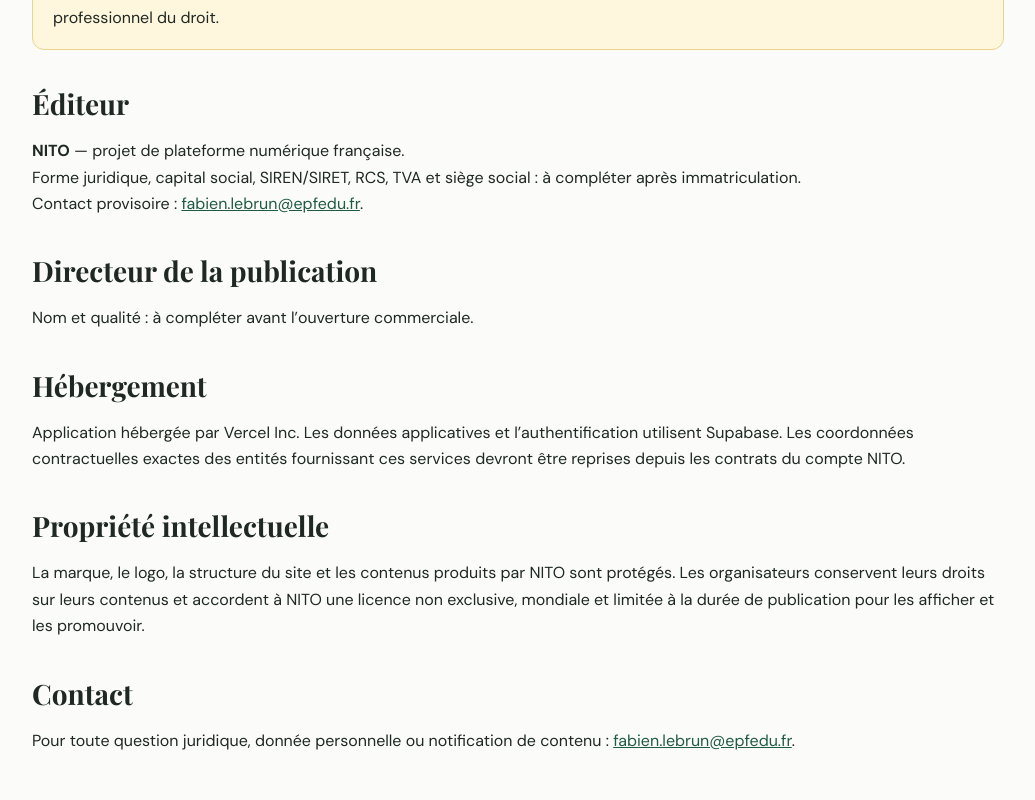
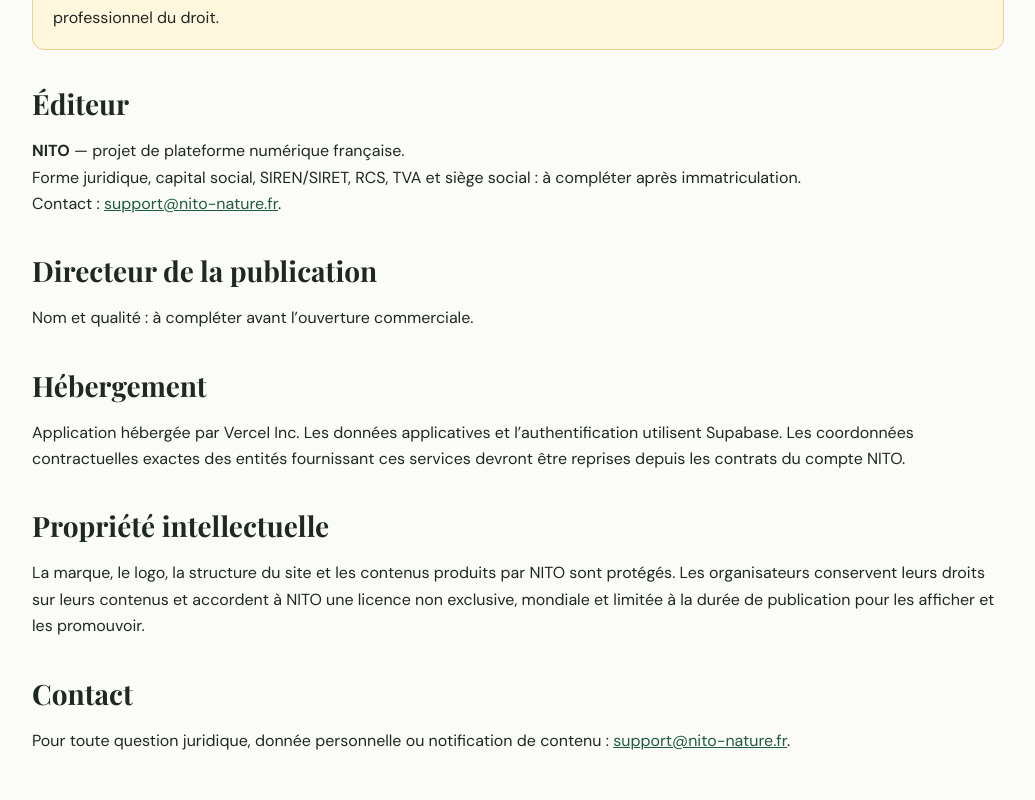
Before and after one commit to kingdadidou/nito, a Next.js app: page /mentions-legales in a window 1280 px wide. Shown: the part 420-1220 px from the top of the page, without its empty margins (122-1157 px from the left). Built offline with nearby package versions, Linux system fonts and the light colour scheme; no server answers; a web font is replaced by a local one.

Commit message:
Utilise l adresse support NITO

```diff
--- a/app/confidentialite/page.tsx
+++ b/app/confidentialite/page.tsx
@@ -2,7 +2,7 @@
 import {LegalDraftWarning} from "@/components/legal-draft-warning";
 export const metadata={title:"Politique de confidentialité"};
 export default function Privacy(){return <section className="page-shell narrow legal-page"><span className="eyebrow green">DONNÉES PERSONNELLES</span><h1>Politique de confidentialité</h1><p className="legal-version">Version du 4 août 2026.</p><LegalDraftWarning/>
-<h2>Responsable du traitement</h2><p>NITO est responsable des traitements décrits ci-dessous. Contact provisoire : <a href="mailto:fabien.lebrun@epfedu.fr">fabien.lebrun@epfedu.fr</a>.</p>
+<h2>Responsable du traitement</h2><p>NITO est responsable des traitements décrits ci-dessous. Contact : <a href="mailto:support@nito-nature.fr">support@nito-nature.fr</a>.</p>
 <h2>Données, finalités et durées</h2><div className="legal-table-wrap"><table className="legal-table"><thead><tr><th>Données</th><th>Usage et base légale</th><th>Durée indicative</th></tr></thead><tbody><tr><td>Compte et profil</td><td>Créer et sécuriser le compte — contrat</td><td>Compte actif, puis suppression ou archivage légal</td></tr><tr><td>Réservations et paiements</td><td>Exécuter, facturer et rembourser — contrat et obligations légales</td><td>10 ans pour les pièces comptables</td></tr><tr><td>Messages et signalements</td><td>Communication, sécurité et litiges — contrat et intérêt légitime</td><td>Compte actif, puis archivage nécessaire au litige, au plus 5 ans</td></tr><tr><td>Position et rendez-vous</td><td>Présenter et organiser la sortie — contrat</td><td>Durée de la sortie puis archivage limité</td></tr><tr><td>Documents organisateur</td><td>Vérifier les conditions d’activité — obligation légale et intérêt légitime</td><td>Durée de validité puis suppression, sauf litige</td></tr><tr><td>Journaux techniques</td><td>Sécurité et prévention des abus — intérêt légitime</td><td>12 mois maximum, sauf incident</td></tr></tbody></table></div>
 <h2>Destinataires et sous-traitants</h2><p>Les données sont accessibles aux personnes habilitées de NITO et, selon le service, à Supabase, Vercel, Stripe et au fournisseur cartographique. Le point de rendez-vous exact n’est communiqué qu’aux personnes autorisées après réservation.</p>
 <h2>Transferts hors Espace économique européen</h2><p>Certains prestataires peuvent traiter des données hors EEE. NITO doit vérifier et documenter les garanties applicables, telles qu’une décision d’adéquation ou les clauses contractuelles types.</p>
--- a/app/contact/page.tsx
+++ b/app/contact/page.tsx
@@ -1,2 +1,2 @@
 export const metadata={title:"Contact"};
-export default function Contact(){return <section className="page-shell narrow"><div className="form-intro"><span className="eyebrow green">CONTACT</span><h1>Contactez NITO</h1><p>L’équipe vous répond du lundi au vendredi. En cas de danger immédiat, contactez les services d’urgence.</p></div><form className="big-form" action="mailto:fabien.lebrun@epfedu.fr" method="post" encType="text/plain"><div className="two-cols"><label>Nom<input name="nom" required/></label><label>Adresse e-mail<input name="email" type="email" required/></label></div><label>Objet<select name="objet"><option>Question générale</option><option>Aide à la réservation</option><option>Annulation ou remboursement</option><option>Exercer mes droits sur mes données</option><option>Signaler un contenu ou un utilisateur</option><option>Contester une décision de modération</option></select></label><label>Message<textarea name="message" rows={7} required/></label><button className="primary wide">Envoyer le message</button><small className="payment-disclaimer">Ce formulaire ouvre votre logiciel de messagerie et utilise provisoirement l’adresse fabien.lebrun@epfedu.fr.</small></form></section>}
+export default function Contact(){return <section className="page-shell narrow"><div className="form-intro"><span className="eyebrow green">CONTACT</span><h1>Contactez NITO</h1><p>L’équipe vous répond du lundi au vendredi. En cas de danger immédiat, contactez les services d’urgence.</p></div><form className="big-form" action="mailto:support@nito-nature.fr" method="post" encType="text/plain"><div className="two-cols"><label>Nom<input name="nom" required/></label><label>Adresse e-mail<input name="email" type="email" required/></label></div><label>Objet<select name="objet"><option>Question générale</option><option>Aide à la réservation</option><option>Annulation ou remboursement</option><option>Exercer mes droits sur mes données</option><option>Signaler un contenu ou un utilisateur</option><option>Contester une décision de modération</option></select></label><label>Message<textarea name="message" rows={7} required/></label><button className="primary wide">Envoyer le message</button><small className="payment-disclaimer">Ce formulaire ouvre votre logiciel de messagerie et adresse votre message à support@nito-nature.fr.</small></form></section>}
--- a/app/mentions-legales/page.tsx
+++ b/app/mentions-legales/page.tsx
@@ -1,8 +1,8 @@
 import {LegalDraftWarning} from "@/components/legal-draft-warning";
 export const metadata={title:"Mentions légales"};
 export default function LegalNotices(){return <section className="page-shell narrow legal-page"><span className="eyebrow green">INFORMATIONS LÉGALES</span><h1>Mentions légales</h1><p className="legal-version">Version du 4 août 2026.</p><LegalDraftWarning/>
-<h2>Éditeur</h2><p><strong>NITO</strong> — projet de plateforme numérique française.<br/>Forme juridique, capital social, SIREN/SIRET, RCS, TVA et siège social : à compléter après immatriculation.<br/>Contact provisoire : <a href="mailto:fabien.lebrun@epfedu.fr">fabien.lebrun@epfedu.fr</a>.</p>
+<h2>Éditeur</h2><p><strong>NITO</strong> — projet de plateforme numérique française.<br/>Forme juridique, capital social, SIREN/SIRET, RCS, TVA et siège social : à compléter après immatriculation.<br/>Contact : <a href="mailto:support@nito-nature.fr">support@nito-nature.fr</a>.</p>
 <h2>Directeur de la publication</h2><p>Nom et qualité : à compléter avant l’ouverture commerciale.</p>
 <h2>Hébergement</h2><p>Application hébergée par Vercel Inc. Les données applicatives et l’authentification utilisent Supabase. Les coordonnées contractuelles exactes des entités fournissant ces services devront être reprises depuis les contrats du compte NITO.</p>
 <h2>Propriété intellectuelle</h2><p>La marque, le logo, la structure du site et les contenus produits par NITO sont protégés. Les organisateurs conservent leurs droits sur leurs contenus et accordent à NITO une licence non exclusive, mondiale et limitée à la durée de publication pour les afficher et les promouvoir.</p>
-<h2>Contact</h2><p>Pour toute question juridique, donnée personnelle ou notification de contenu : <a href="mailto:fabien.lebrun@epfedu.fr">fabien.lebrun@epfedu.fr</a>.</p></section>}
+<h2>Contact</h2><p>Pour toute question juridique, donnée personnelle ou notification de contenu : <a href="mailto:support@nito-nature.fr">support@nito-nature.fr</a>.</p></section>}
```
